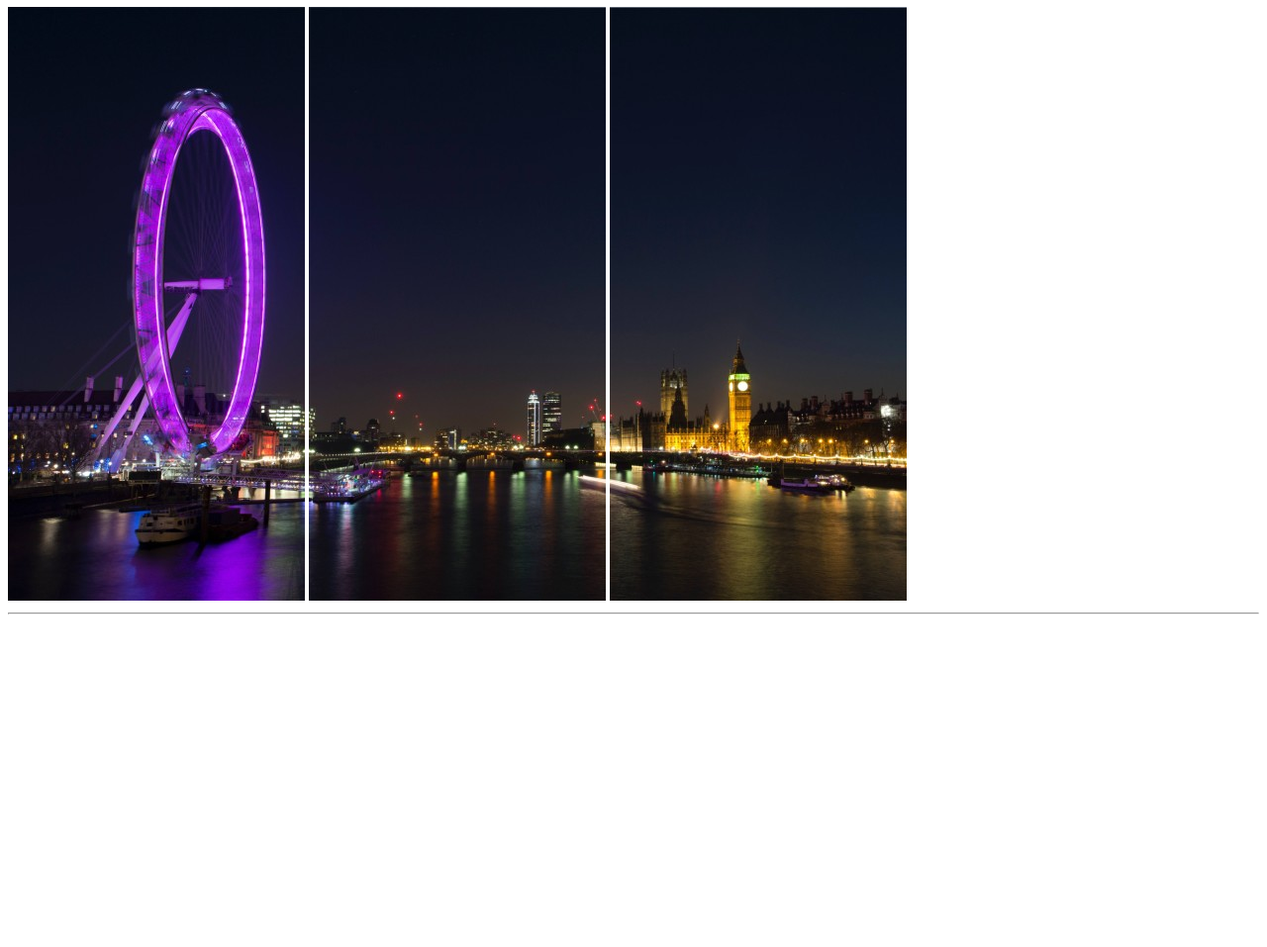
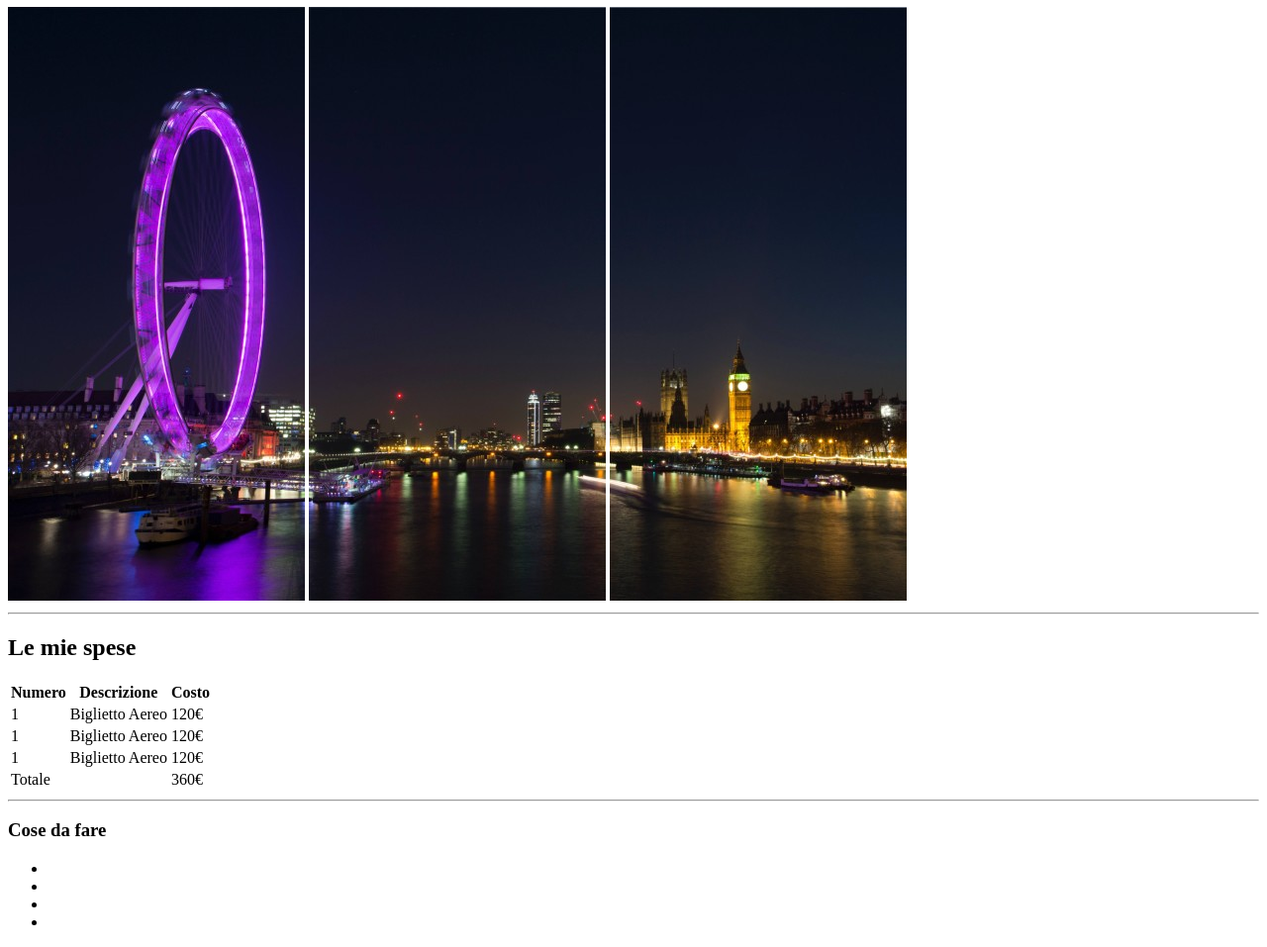
Before and after one commit to simla04/html-london-trip, a plain HTML site: page index.html in a window 1280 px wide. Shown: the part 73-1030 px from the top of the page at 99% size. Before the commit the page ends 800 px from the top, so only its background shows below. Drawn offline with Linux system fonts and the light colour scheme.

Commit message:
tabella le mie spese completata

```diff
--- a/index.html
+++ b/index.html
@@ -11,7 +11,7 @@
 
     <!-- header= Intestazione pagina-->
     <header>
-        <h1>Il mio viaggio a londra</h1>
+        <h1>Il mio viaggio a Londra</h1>
         <img src="img/pexels-bill-emrich-230794-0.jpg" alt="ruota panoramica di sera a londra">
         <img src="img/pexels-bill-emrich-230794-1.jpg" alt="ruota panoramica di sera a londra">
         <img src="img/pexels-bill-emrich-230794-2.jpg" alt="ruota panoramica di sera a londra">
@@ -20,13 +20,83 @@
 
     <!-- Main= contenuto principale della pagina-->
     <main>
+        <!--Div contenitore Le mie spese -->
         <div>
-            <h2>
+            <h2>Le mie spese</h2>
 
-            </h2>
+            <!--Inserimento di tabella dati-->
+            <table>
+                <!--intestazione tabella-->
+                <thead>
+                    <tr>
+                        <th>Numero</th>
+                        <th>Descrizione</th>
+                        <th>Costo</th>
+                    </tr>
+                </thead>
+                <!--/intestazione tabella-->
+
+                <!-- corpo tabella-->
+                <tbody>
+                    <tr>
+                        <td>1</td>
+                        <td>Biglietto Aereo </td>
+                        <td>120€</td>
+                    </tr>
+                    <tr>
+                        <td>1</td>
+                        <td>Biglietto Aereo </td>
+                        <td>120€</td>
+                    </tr>
+                    <tr>
+                        <td>1</td>
+                        <td>Biglietto Aereo </td>
+                        <td>120€</td>
+                    </tr>
+                </tbody>
+                <!--/corpo tabella-->
+
+                <!--chiusura della tabella-->
+                <tfoot>
+                    <tr>
+                        <td>Totale</td>
+                        <td></td>
+                        <td>360€</td>
+                    </tr>
+                </tfoot>
+                 <!--chiusura della tabella-->
+
+            </table>
+            <!-- /Fine Inserimento di tabella dati-->
+            <hr>
+
         </div>
+        <!--/Div contenitore Le mie spese-->
+
+
+        <!--Div contenitore Cose da fare -->
+        <div>
+            <h3>Cose da fare</h3>
+            <ul>
+                <li></li>
+                <li></li>
+                <li></li>
+                <li></li>
+            </ul>
+        </div>
+        <!--/Div contenitore Cose da fare -->
+
+
+        <!--Div contenitore Info utili-->
+        <div>
+        </div>
+        <!--/Div contenitore Info utili-->
 
     </main>
 
+    <footer>
+
+    </footer>
+
 </body>
 </html>
```
